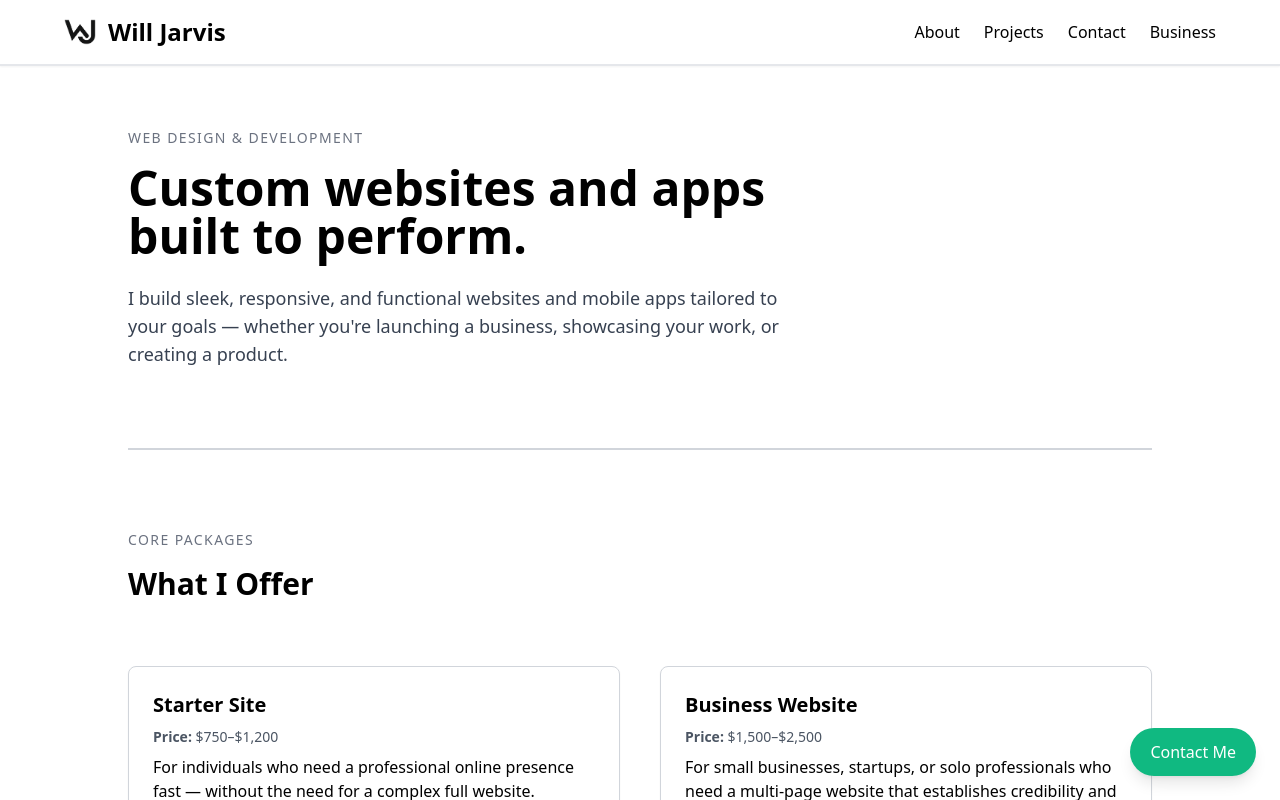
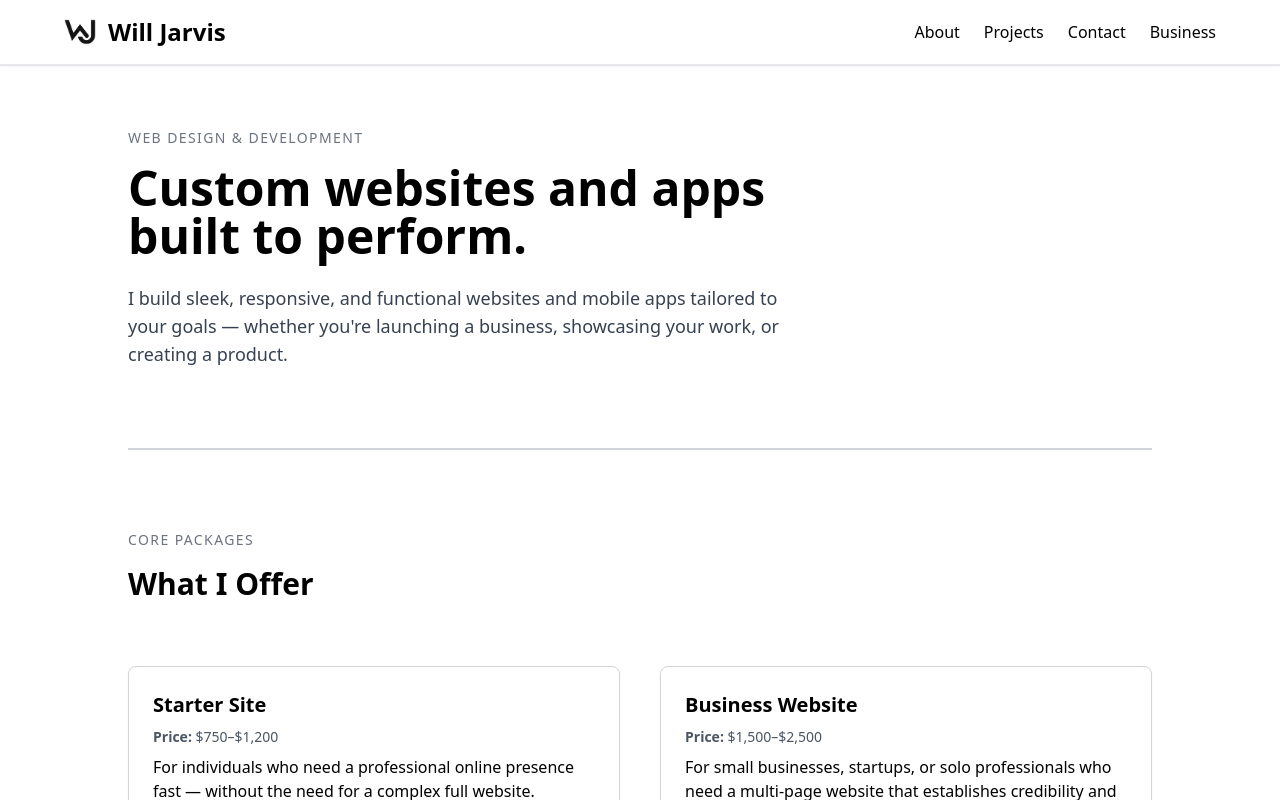
Before and after one commit to wjarvis10/wjarvis-website, a React (Vite) app: page /business in a window 1280 px wide. Shown: the top 800 px of the page. Built offline with nearby package versions, Linux system fonts and the light colour scheme.

Commit message:
made contact me button disappear if section is in view

```diff
--- a/src/components/Business.tsx
+++ b/src/components/Business.tsx
@@ -1,7 +1,29 @@
-import React from "react";
+import { useEffect, useRef, useState } from "react";
 import Contact from "./Contact";
 
 const Business: React.FC = () => {
+  const [showContactButton, setShowContactButton] = useState(true);
+  const contactRef = useRef<HTMLElement | null>(null);
+
+  useEffect(() => {
+    const observer = new IntersectionObserver(
+      ([entry]) => {
+        setShowContactButton(!entry.isIntersecting);
+      },
+      { threshold: 0.1 }
+    );
+
+    if (contactRef.current) {
+      observer.observe(contactRef.current);
+    }
+
+    return () => {
+      if (contactRef.current) {
+        observer.unobserve(contactRef.current);
+      }
+    };
+  }, []);
+
   return (
     <div className="bg-white text-black font-sans">
       <main className="pt-32 px-6 md:px-16 max-w-screen-xl mx-auto space-y-20">
@@ -145,8 +167,11 @@ const Business: React.FC = () => {
         </section>
 
         {/* Reused Contact Form */}
+        <section ref={contactRef}>
           <Contact />
+        </section>
       </main>
+      {showContactButton && (
         <button
           onClick={() => {
             const section = document.getElementById("contact");
@@ -156,6 +181,7 @@ const Business: React.FC = () => {
         >
           Contact Me
         </button>
+      )}
     </div>
   );
 };
```
Lines whose indentation alone changed are shown as unchanged.
